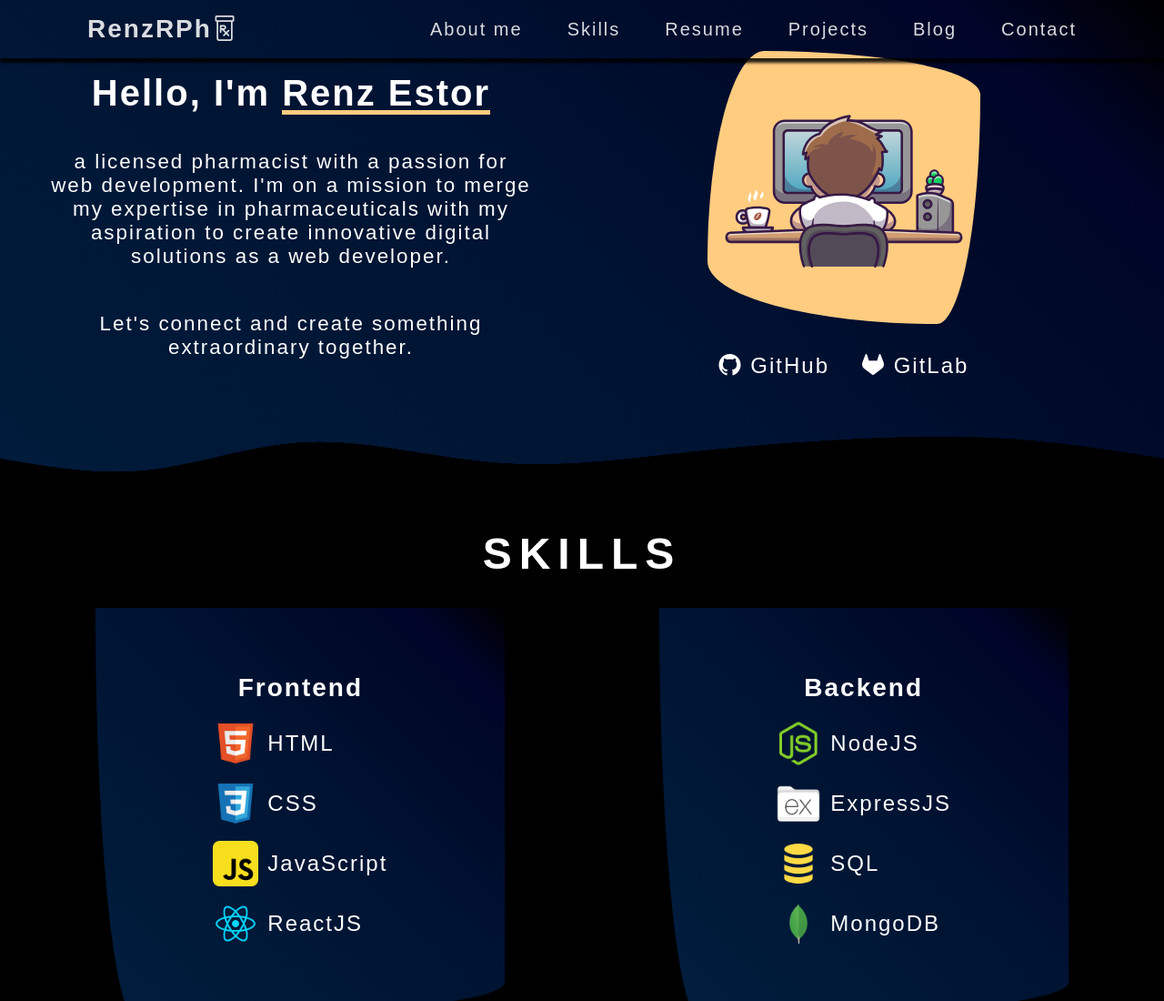
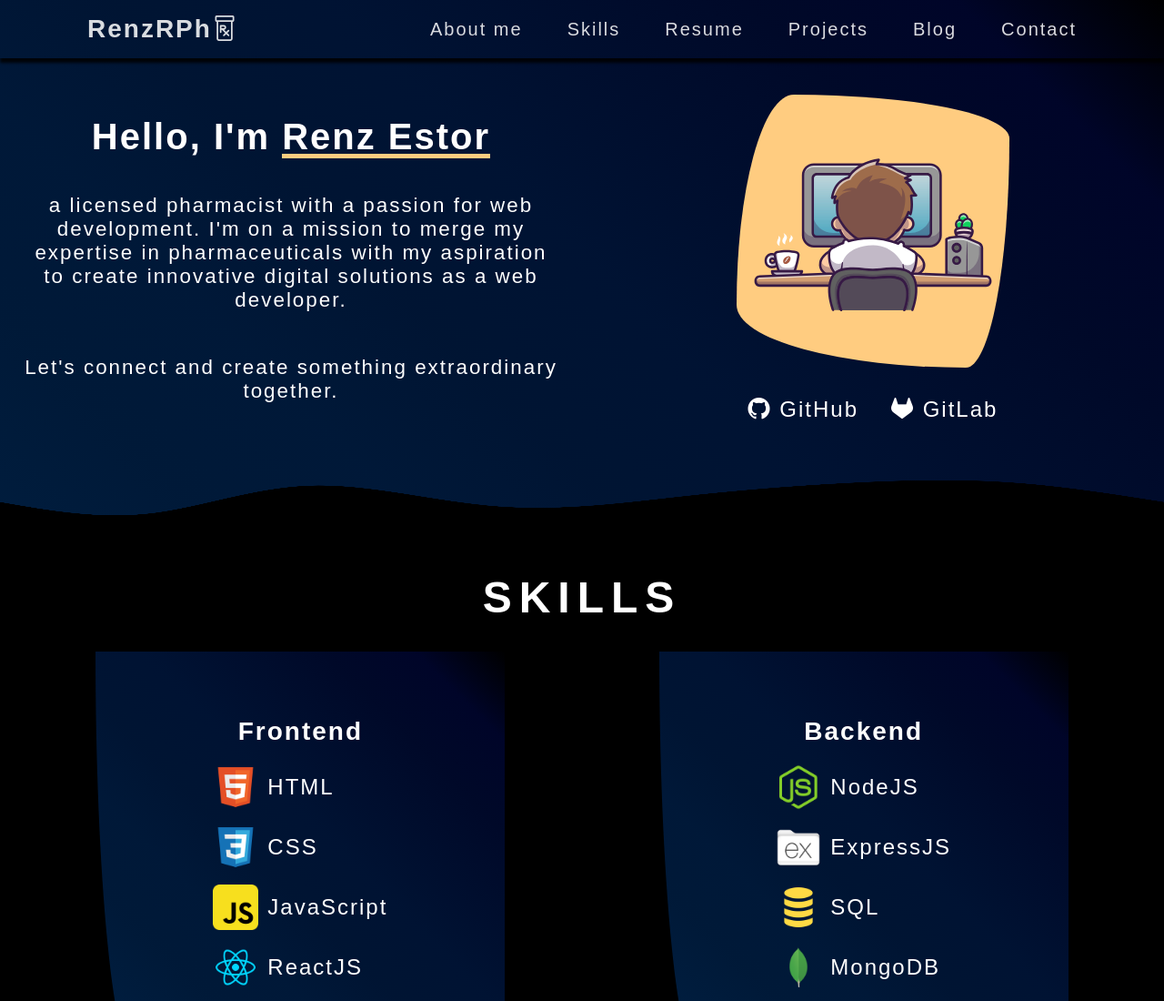
Before and after one commit to renzrph/pf-test, a plain HTML site: page index.html in a window 1280 px wide. Shown: the top 1100 px of the page at 91% size. Drawn offline with nearby package versions, Linux system fonts and the light colour scheme; a web font is replaced by a local one.

Commit message:
adjust padding of about-me-section

```diff
--- a/styles/about-me.css
+++ b/styles/about-me.css
@@ -1,7 +1,7 @@
 .about-me-section {
   display: flex;
   flex-wrap: wrap;
-  padding: 2rem;
+  padding: 5rem 0 2rem 0;
 }
 
 .about-me-info {
```
